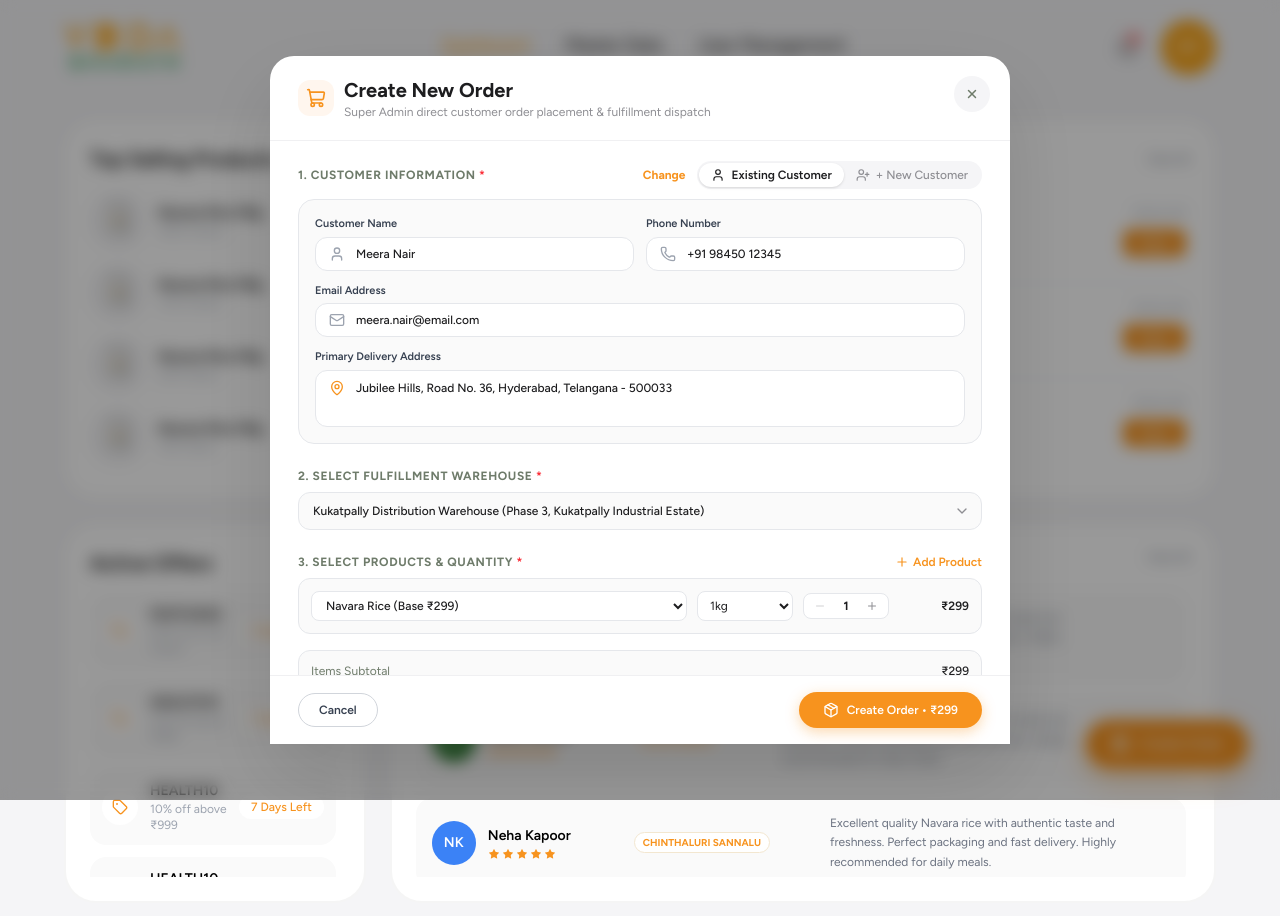
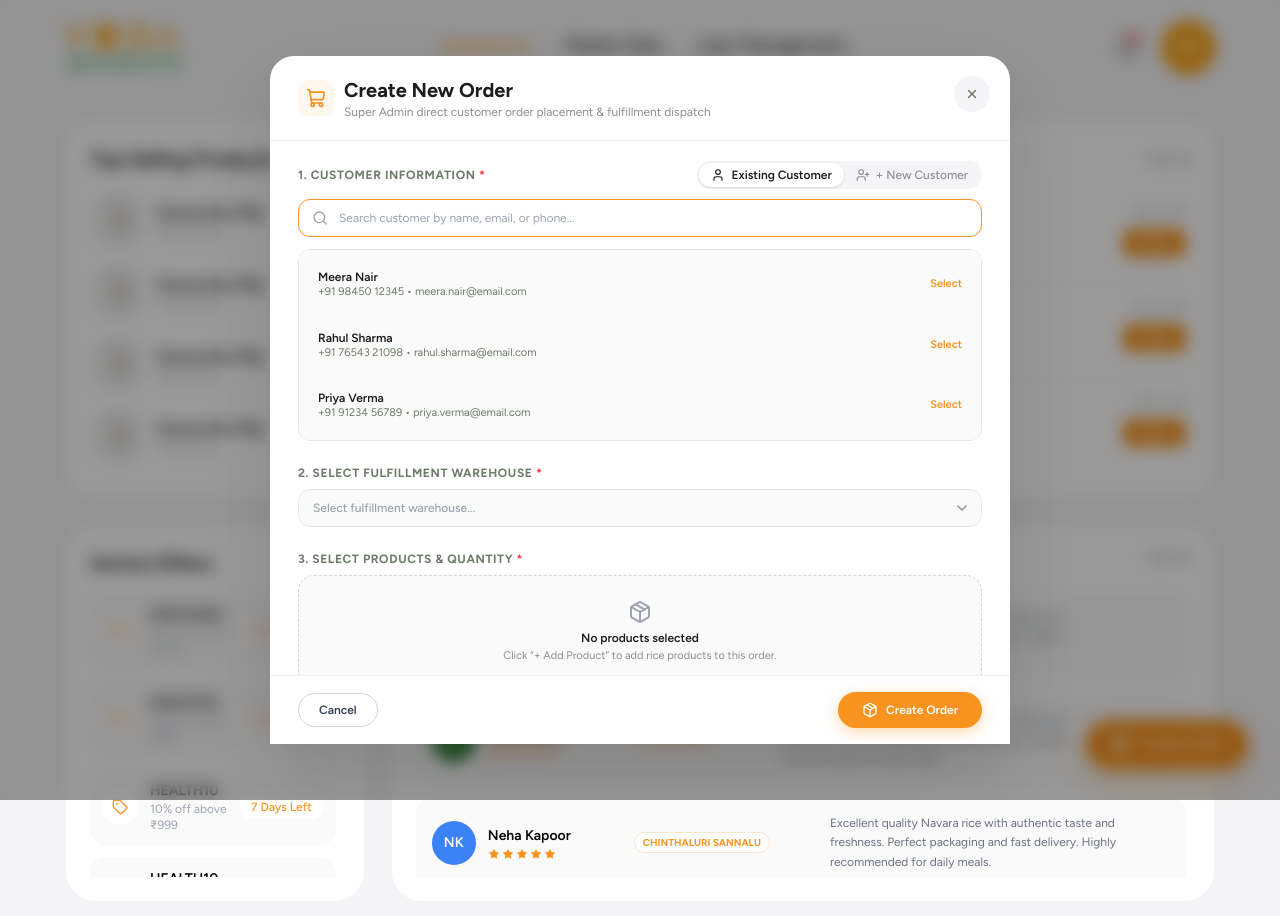
Before and after one commit to ARBRABBIT/Vedabharath-dashboards, a Next.js app: page /super-admin in a window 1280 px wide. Both pictures are taken after a click on the button "Create Order". Shown: the top 916 px of the page. Built offline with nearby package versions, Linux system fonts and the light colour scheme.

Commit message:
fix(super-admin): ensure create order modal fields and items start completely empty

```diff
--- a/src/components/super-admin/orders/CreateOrderModal.tsx
+++ b/src/components/super-admin/orders/CreateOrderModal.tsx
@@ -49,9 +49,9 @@ type CreateOrderModalProps = {
 export function CreateOrderModal({ open, onClose, onOrderCreated }: CreateOrderModalProps) {
   // Mode: existing or new customer
   const [customerMode, setCustomerMode] = useState<"existing" | "new">("existing");
-  const [isSelectingCustomer, setIsSelectingCustomer] = useState(false);
+  const [isSelectingCustomer, setIsSelectingCustomer] = useState(true);
   const [customerSearch, setCustomerSearch] = useState("");
-  const [selectedCustomerId, setSelectedCustomerId] = useState<string>(CUSTOMERS[0]?.id ?? "");
+  const [selectedCustomerId, setSelectedCustomerId] = useState<string>("");
 
   // New customer form fields
   const [newCustomerName, setNewCustomerName] = useState("");
@@ -60,25 +60,13 @@ export function CreateOrderModal({ open, onClose, onOrderCreated }: CreateOrderM
   const [newCustomerAddress, setNewCustomerAddress] = useState("");
 
   // Selected warehouse
-  const [selectedWarehouse, setSelectedWarehouse] = useState<string>(
-    INITIAL_HUBS[0]?.name ?? "Gachibowli Distribution Warehouse",
-  );
+  const [selectedWarehouse, setSelectedWarehouse] = useState<string>("");
 
   // Payment method
   const [paymentMethod, setPaymentMethod] = useState("Prepaid (UPI)");
 
-  // Order Items
-  const defaultProduct = PRODUCTS[0];
-  const [items, setItems] = useState<OrderItemEntry[]>([
-    {
-      id: "item-1",
-      sku: defaultProduct?.sku ?? "VB-NAV",
-      name: defaultProduct?.name ?? "Navara Rice",
-      variant: defaultProduct?.variants[0] ?? "1kg",
-      price: defaultProduct?.price ?? 299,
-      qty: 1,
-    },
-  ]);
+  // Order Items (starts empty)
+  const [items, setItems] = useState<OrderItemEntry[]>([]);
 
   // UI state
   const [errorMessage, setErrorMessage] = useState<string | null>(null);
@@ -92,33 +80,24 @@ export function CreateOrderModal({ open, onClose, onOrderCreated }: CreateOrderM
     total: number;
   } | null>(null);
 
-  // Reset form when modal opens
+  // Reset form when modal opens: everything starts completely empty
   useEffect(() => {
     if (!open) return;
     setCustomerMode("existing");
-    setIsSelectingCustomer(false);
+    setIsSelectingCustomer(true);
     setCustomerSearch("");
-    setSelectedCustomerId(CUSTOMERS[0]?.id ?? "");
+    setSelectedCustomerId("");
     setNewCustomerName("");
     setNewCustomerEmail("");
     setNewCustomerPhone("");
     setNewCustomerAddress("");
-    setSelectedWarehouse(INITIAL_HUBS[0]?.name ?? "Gachibowli Distribution Warehouse");
+    setSelectedWarehouse("");
     setPaymentMethod("Prepaid (UPI)");
-    setItems([
-      {
-        id: `item-${Date.now()}`,
-        sku: defaultProduct?.sku ?? "VB-NAV",
-        name: defaultProduct?.name ?? "Navara Rice",
-        variant: defaultProduct?.variants[0] ?? "1kg",
-        price: defaultProduct?.price ?? 299,
-        qty: 1,
-      },
-    ]);
+    setItems([]);
     setErrorMessage(null);
     setStep("form");
     setCreatedOrderSummary(null);
-  }, [open, defaultProduct]);
+  }, [open]);
 
   // Filtered existing customers
   const filteredCustomers = useMemo(() => {
@@ -133,7 +112,7 @@ export function CreateOrderModal({ open, onClose, onOrderCreated }: CreateOrderM
   }, [customerSearch]);
 
   const selectedCustomer = useMemo(
-    () => CUSTOMERS.find((c) => c.id === selectedCustomerId) ?? CUSTOMERS[0],
+    () => CUSTOMERS.find((c) => c.id === selectedCustomerId) ?? null,
     [selectedCustomerId],
   );
 
@@ -204,7 +183,6 @@ export function CreateOrderModal({ open, onClose, onOrderCreated }: CreateOrderM
   }
 
   function handleRemoveItem(itemId: string) {
-    if (items.length <= 1) return;
     setItems((prev) => prev.filter((item) => item.id !== itemId));
   }
 
@@ -646,10 +624,15 @@ export function CreateOrderModal({ open, onClose, onOrderCreated }: CreateOrderM
                 <select
                   value={selectedWarehouse}
                   onChange={(e) => setSelectedWarehouse(e.target.value)}
-                  className="w-full appearance-none rounded-xl border border-[#E5E7EB] bg-[#FAFAFA] px-3.5 py-2.5 pr-10 text-xs font-medium text-[#1D1D1F] focus:border-[#F7931E] focus:bg-white focus:outline-none cursor-pointer transition"
+                  className={`w-full appearance-none rounded-xl border border-[#E5E7EB] bg-[#FAFAFA] px-3.5 py-2.5 pr-10 text-xs font-medium focus:border-[#F7931E] focus:bg-white focus:outline-none cursor-pointer transition ${
+                    !selectedWarehouse ? "text-[#9CA3AF]" : "text-[#1D1D1F]"
+                  }`}
                 >
+                  <option value="" disabled>
+                    Select fulfillment warehouse...
+                  </option>
                   {INITIAL_HUBS.map((hub) => (
-                    <option key={hub.id} value={hub.name}>
+                    <option key={hub.id} value={hub.name} className="text-[#1D1D1F]">
                       {hub.name} ({hub.address})
                     </option>
                   ))}
@@ -664,6 +647,7 @@ export function CreateOrderModal({ open, onClose, onOrderCreated }: CreateOrderM
                 <label className="text-xs font-bold uppercase tracking-wider text-[#6E7B6A]">
                   3. Select Products & Quantity <span className="text-red-500">*</span>
                 </label>
+                {items.length > 0 && (
                   <button
                     type="button"
                     onClick={handleAddItem}
@@ -672,10 +656,28 @@ export function CreateOrderModal({ open, onClose, onOrderCreated }: CreateOrderM
                     <Plus className="h-3.5 w-3.5" />
                     Add Product
                   </button>
+                )}
               </div>
 
+              {items.length === 0 ? (
+                <div className="flex flex-col items-center justify-center rounded-2xl border border-dashed border-[#D1D5DB] bg-[#FAFAFA] py-6 px-4 text-center">
+                  <Package className="h-6 w-6 text-[#9CA3AF] mb-1.5" />
+                  <p className="text-xs font-semibold text-[#1D1D1F]">No products selected</p>
+                  <p className="text-[11px] text-[#8E8E93] mt-0.5">
+                    Click &ldquo;+ Add Product&rdquo; to add rice products to this order.
+                  </p>
+                  <button
+                    type="button"
+                    onClick={handleAddItem}
+                    className="mt-3 inline-flex items-center gap-1.5 rounded-full bg-white border border-[#E5E7EB] px-4 py-1.5 text-xs font-semibold text-[#F7931E] shadow-sm hover:border-[#F7931E] transition cursor-pointer"
+                  >
+                    <Plus className="h-3.5 w-3.5" />
+                    Add Product
+                  </button>
+                </div>
+              ) : (
                 <div className="space-y-2.5">
-                {items.map((item, idx) => {
+                  {items.map((item) => {
                     const currentProd = PRODUCTS.find((p) => p.sku === item.sku);
                     const availableVariants = currentProd?.variants ?? ["1kg", "5kg"];
 
@@ -740,7 +742,6 @@ export function CreateOrderModal({ open, onClose, onOrderCreated }: CreateOrderM
                         </div>
 
                         {/* Delete button */}
-                      {items.length > 1 && (
                         <button
                           type="button"
                           onClick={() => handleRemoveItem(item.id)}
@@ -749,11 +750,11 @@ export function CreateOrderModal({ open, onClose, onOrderCreated }: CreateOrderM
                         >
                           <Trash2 className="h-4 w-4" />
                         </button>
-                      )}
                       </div>
                     );
                   })}
                 </div>
+              )}
 
               {/* Order calculation summary box */}
               <div className="mt-4 rounded-xl border border-[#E5E7EB] bg-[#FAFAFA] p-3 text-xs space-y-1.5">
@@ -815,7 +816,7 @@ export function CreateOrderModal({ open, onClose, onOrderCreated }: CreateOrderM
               className="inline-flex items-center gap-2 rounded-full bg-[#F7931E] px-6 py-2.5 text-xs font-semibold text-white shadow-[0_4px_14px_rgba(247,147,30,0.35)] hover:bg-[#E08217] active:scale-95 transition cursor-pointer"
             >
               <Package className="h-4 w-4" />
-              Create Order • ₹{grandTotal.toLocaleString()}
+              <span>{grandTotal > 0 ? `Create Order • ₹${grandTotal.toLocaleString()}` : "Create Order"}</span>
             </button>
           </div>
         </div>
```
Lines whose indentation alone changed are shown as unchanged.
